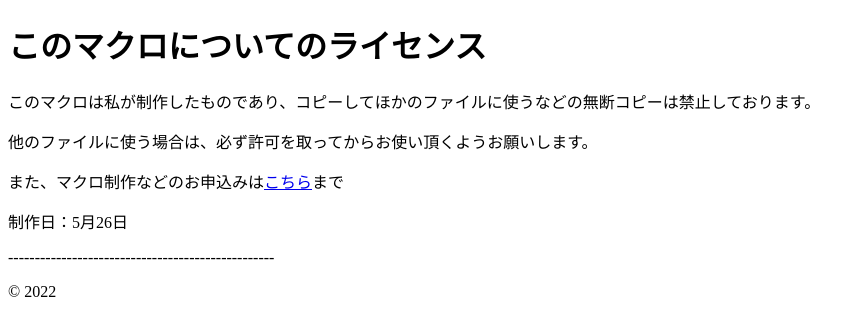
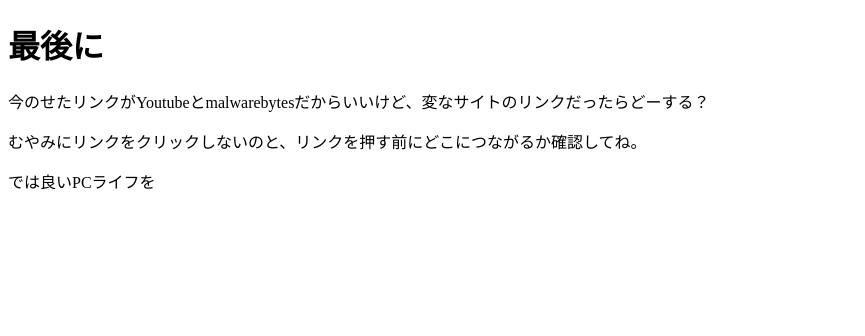
Before and after one commit to creative-account/lisense, a plain HTML site: page index.html in a window 1280 px wide. Shown: the whole page, without its empty margins (0-865 px from the left). Drawn offline with Linux system fonts and the light colour scheme.

Commit message:
Update index.html

```diff
--- a/index.html
+++ b/index.html
@@ -2,15 +2,12 @@
 <html lang="ja" dir="ltr">
   <head>
     <meta charset="utf-8">
-    <title>使用許諾</title>
+    <title>最後に</title>
   </head>
   <body>
-    <h1>このマクロについてのライセンス</h1>
-    <p>このマクロは私が制作したものであり、コピーしてほかのファイルに使うなどの無断コピーは禁止しております。</p>
-    <p>他のファイルに使う場合は、必ず許可を取ってからお使い頂くようお願いします。</p>
-    <p>また、マクロ制作などのお申込みは<a href="https://docs.google.com/forms/d/e/1FAIpQLSdngi4MOVlHNTsEFxA12JO9LJhFEQSU5OGcSkXErErb1X4f2Q/viewform?usp=sf_link">こちら</a>まで</p>
-    <p>制作日：5月26日</p>
-    <p>--------------------------------------------------</p>
-    <p>© 2022</p>
+    <h1>最後に</h1>
+    <p>今のせたリンクがYoutubeとmalwarebytesだからいいけど、変なサイトのリンクだったらどーする？</p>
+    <p>むやみにリンクをクリックしないのと、リンクを押す前にどこにつながるか確認してね。</p>
+    <p>では良いPCライフを</p>
   </body>
 </html>
```
